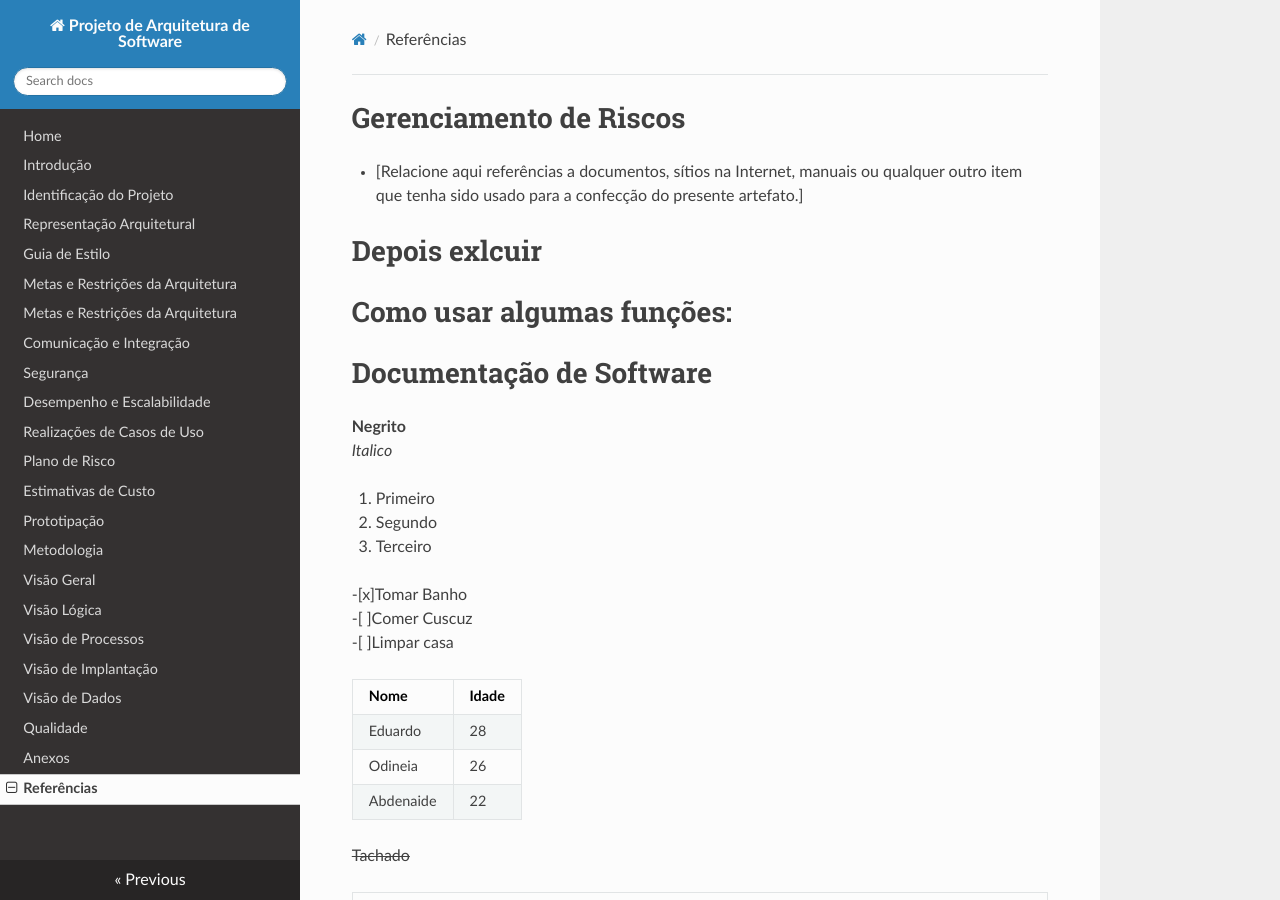
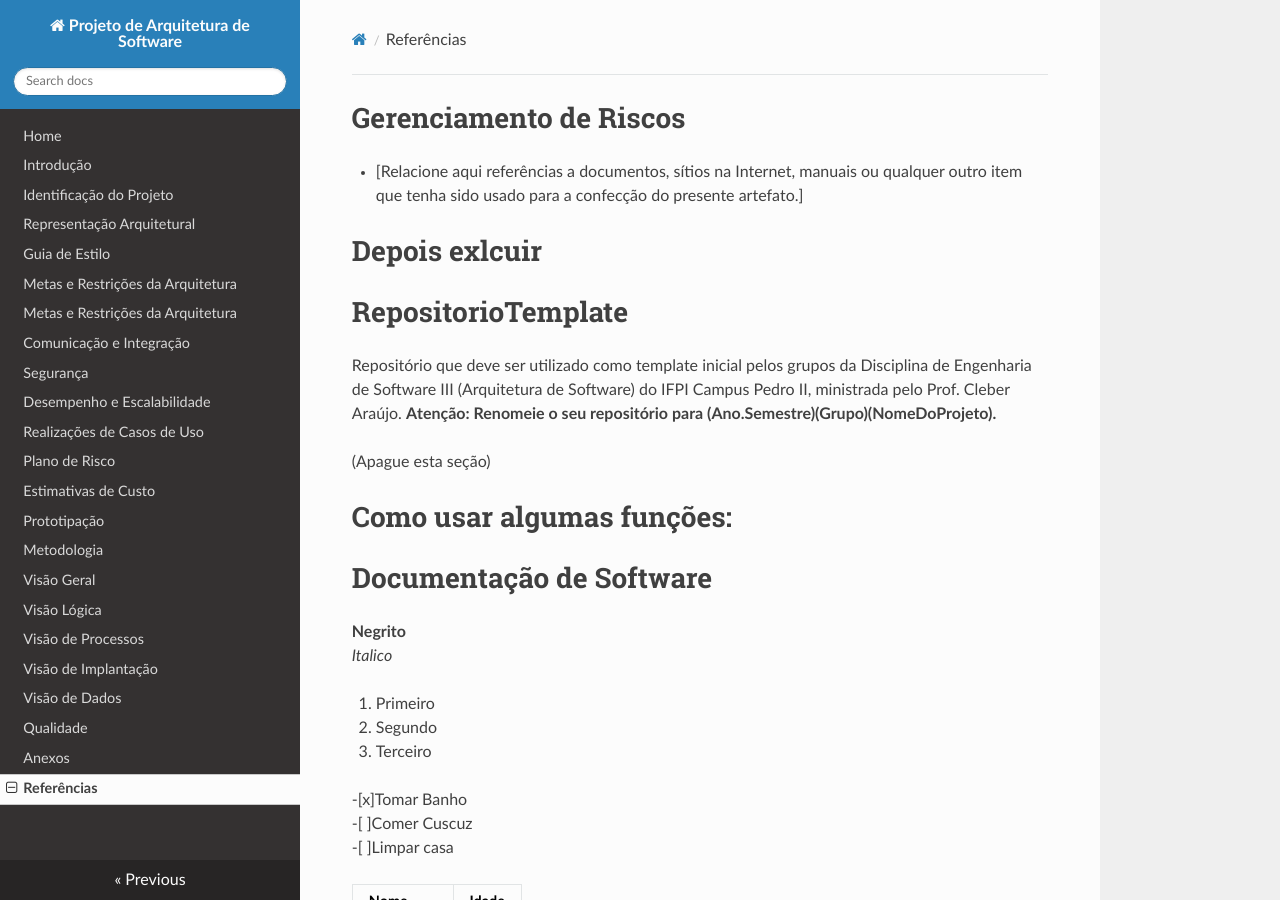
Before and after one commit to Vitor-Silva27/codecast, an MkDocs documentation site: the page built from docs/referencias.md, in a window 1280 px wide and 900 px high. Built offline with MkDocs 1.6.1, drawn with Linux system fonts in a browser that asks for light colours; nearby versions of some CDN libraries; emoji names are drawn with the system emoji font.

Commit message:
deixando uns rascunhos

```diff
--- a/docs/referencias.md
+++ b/docs/referencias.md
@@ -2,6 +2,12 @@
 - [Relacione aqui referências a documentos, sítios na Internet, manuais ou qualquer outro item que tenha sido usado para a confecção do presente artefato.]
 
 # Depois exlcuir
+
+# RepositorioTemplate
+
+Repositório que deve ser utilizado como template inicial pelos grupos da Disciplina de Engenharia de Software III (Arquitetura de Software) do IFPI Campus Pedro II, ministrada pelo Prof. Cleber Araújo. **Atenção: Renomeie o seu repositório para (Ano.Semestre)(Grupo)(NomeDoProjeto).**
+
+(Apague esta seção)
 
 # Como usar algumas funções:
 
```
